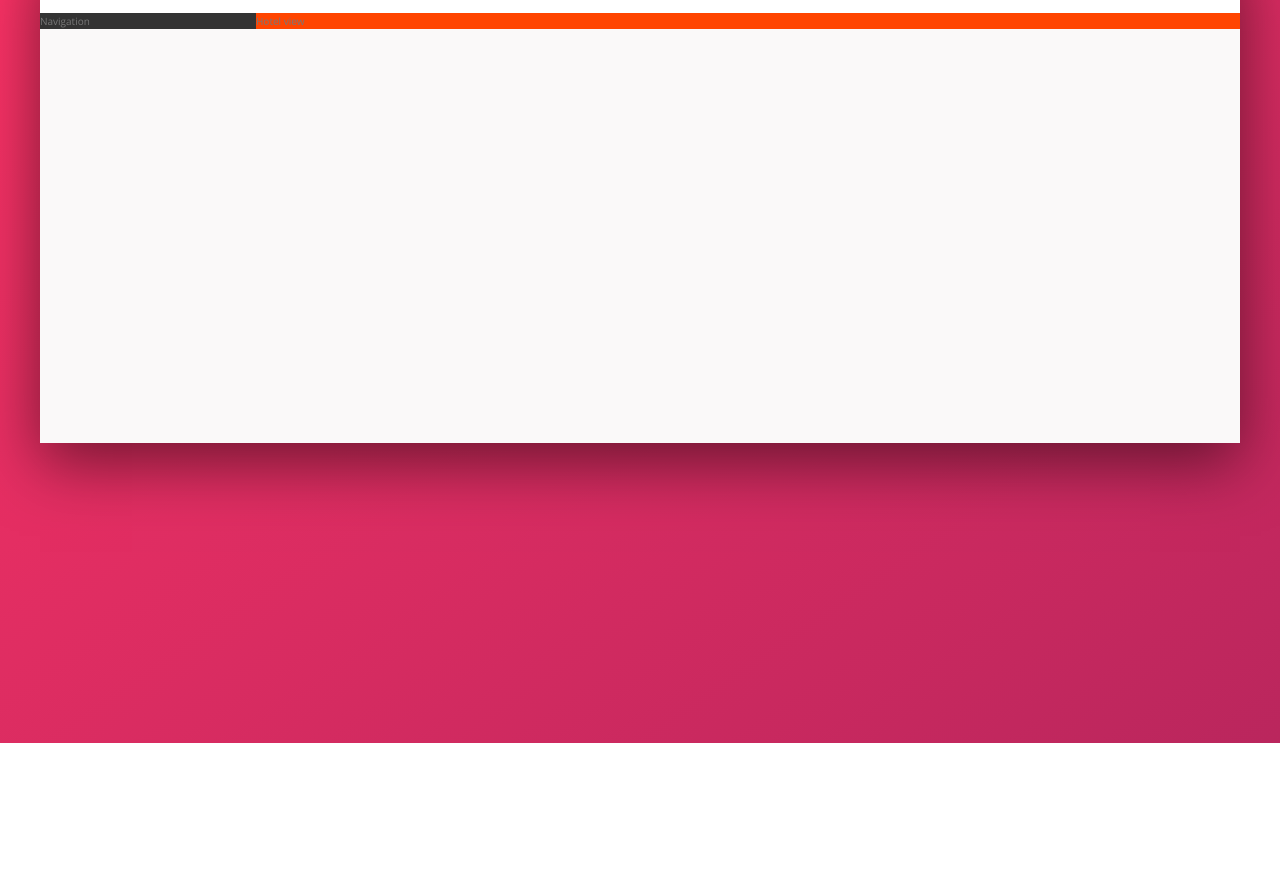
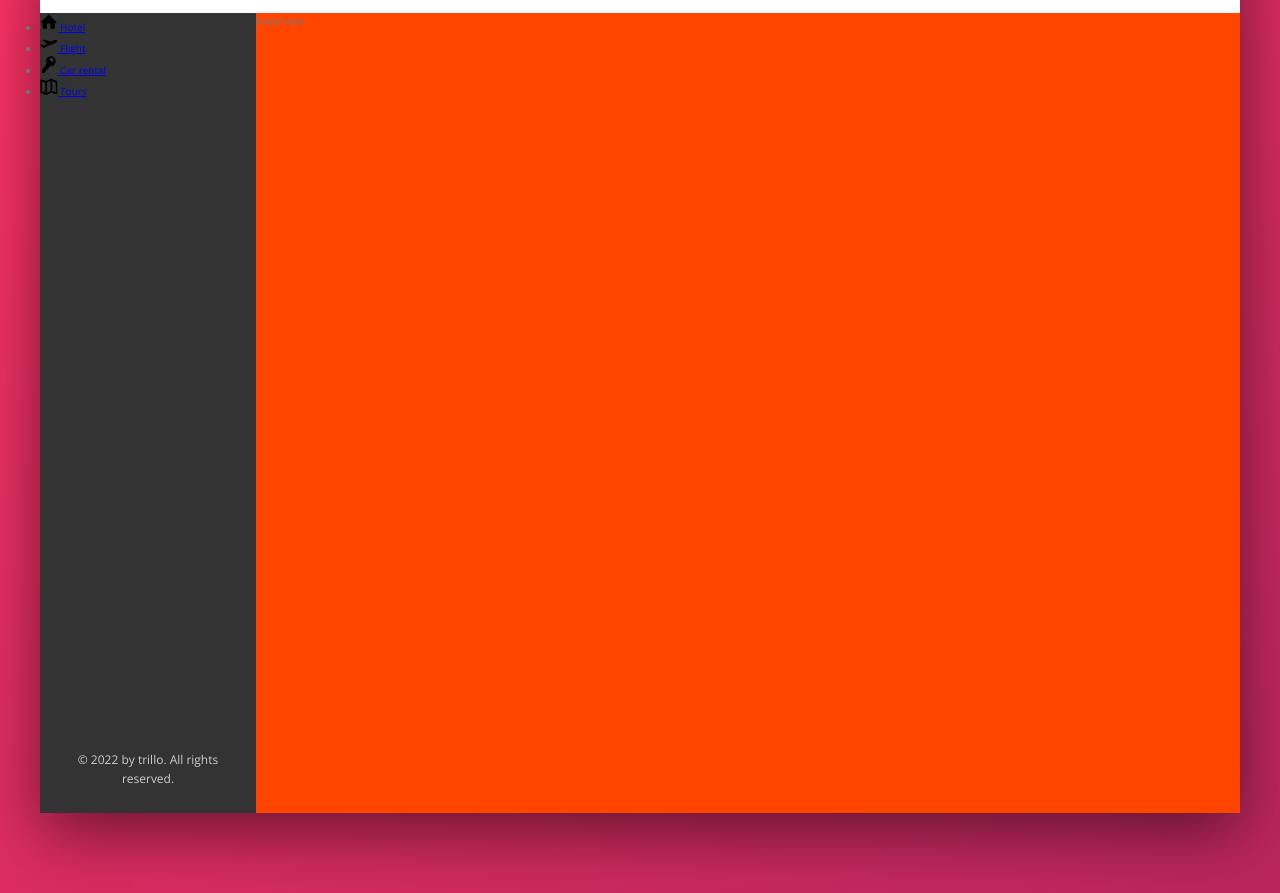
Before and after one commit to OzzyDm/trillo-booking-page, a website: page index.html in a window 1280 px wide. Shown: the part 137-1030 px from the top of the page. Before the commit the page ends 880 px from the top, so only its background shows below. Drawn offline with nearby package versions, Linux system fonts and the light colour scheme.

Commit message:
sidebar updated

```diff
--- a/index.html
+++ b/index.html
@@ -56,7 +56,45 @@
       </header>
 
       <div class="content">
-        <nav class="sidebar">Navigation</nav>
+        <nav class="sidebar">
+          <ul class="side-nav">
+            <li class="side-nav__item">
+              <a href="#" class="side-nav__link">
+                <svg class="side-nav__icon">
+                  <use href="img/symbol-defs.svg#icon-home"></use>
+                </svg>
+                <span>Hotel</span>
+              </a>
+            </li>
+            <li class="side-nav__item">
+              <a href="#" class="side-nav__link">
+                <svg class="side-nav__icon">
+                  <use href="img/symbol-defs.svg#icon-aircraft-take-off"></use>
+                </svg>
+                <span>Flight</span>
+              </a>
+            </li>
+            <li class="side-nav__item">
+              <a href="#" class="side-nav__link">
+                <svg class="side-nav__icon">
+                  <use href="img/symbol-defs.svg#icon-key"></use>
+                </svg>
+                <span>Car rental</span>
+              </a>
+            </li>
+            <li class="side-nav__item">
+              <a href="#" class="side-nav__link">
+                <svg class="side-nav__icon">
+                  <use href="img/symbol-defs.svg#icon-map"></use>
+                </svg>
+                <span>Tours</span>
+              </a>
+            </li>
+          </ul>
+
+          <div class="legal">&copy; 2022 by trillo. All rights reserved.</div>
+        </nav>
+
         <main class="hotel-view">Hotel view</main>
       </div>
     </div>
--- a/sass/_components.scss
+++ b/sass/_components.scss
@@ -114,3 +114,27 @@
     margin-right: 1rem;
   }
 }
+
+///////////////////////////////////////////
+/// SIDE NAVIGATION
+.side-nav {
+  &__item {
+  }
+
+  &__link {
+  }
+
+  &__icon {
+    width: 1.75rem;
+    height: 1.75rem;
+  }
+}
+
+///////////////////////////////////////////
+/// LEGAL TEXT
+.legal {
+  font-size: 1.2rem;
+  color: var(--color-grey-light-4);
+  text-align: center;
+  padding: 2.5rem;
+}
--- a/sass/_layout.scss
+++ b/sass/_layout.scss
@@ -25,10 +25,14 @@
 .sidebar {
   background-color: var(--color-grey-dark-1);
   flex: 0 0 18%;
+  display: flex;
+  flex-direction: column;
+  justify-content: space-between;
 }
 
 .hotel-view {
   background-color: #fff;
   background-color: orangered;
   flex: 1;
+  height: 80rem;
 }
```
Also changed, not shown: css/style.css.
